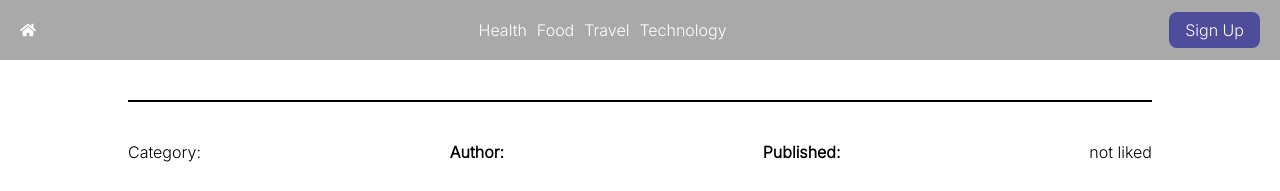
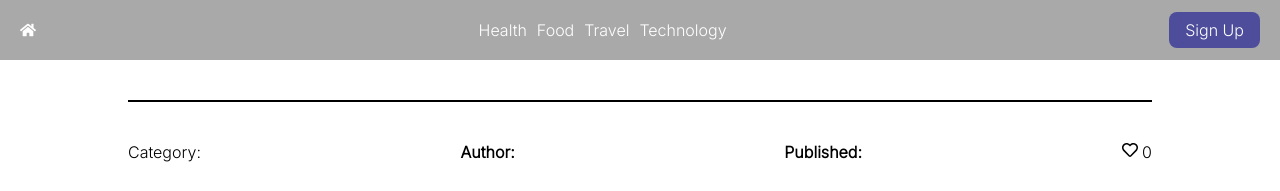
Before and after one commit to 1uckyswish/TheNetwork-Firebase-React, a React (Vite) app: page /ArticleDetails/1 in a window 1280 px wide. Shown: the top 191 px of the page. Built offline with nearby package versions, Linux system fonts and the light colour scheme; no server answers; the database is empty.

Commit message:
added count like feature and database

```diff
--- a/src/Components/Likes/Likes.jsx
+++ b/src/Components/Likes/Likes.jsx
@@ -1,16 +1,100 @@
-import {useState}from 'react';
+import {useState, useEffect}from 'react';
 import "./Likes.css";
+import { FaHeart, FaRegHeart} from "react-icons/fa";
+import { useAuthState } from 'react-firebase-hooks/auth';
+import { auth, db} from '../../Config/firebaseConfig';
+import { collection, addDoc, getDocs, query, where, doc, deleteDoc } from 'firebase/firestore';
 
 function Likes({articleId}) {
-    const [isLiked, SetIsLiked] = useState(false);
+    const [isLiked, setIsLiked] = useState(false);
+     const likesRef = collection(db, 'Likes');
+    const [user] = useAuthState(auth);
+    const [likeCount, setLikeCount] = useState(0);
+
+    useEffect(()=>{
+        //* did this user like this article???
+        //*need the collection first
+        // const likesRef = collection(db, 'Likes');
+        //* check if user is logged in
+        if(user){
+            //* make query to see if we liked this ArticleCard
+            const q = query(likesRef, where("articleId", "==", articleId), where('userId','==', user?.uid));
+
+            //* look for a matching document
+            getDocs(q, likesRef).then((res)=>{
+                //* is there a match?
+                if(res.size > 0){
+                    setIsLiked(true);
+                }
+            })
+            .catch((error)=>console.log(error));
+        }else{
+            setIsLiked(false);
+        }
+    },[user]);
+
+    useEffect(()=>{
+        //* find out count for this article
+        //* make a query to count likes
+        const q2 = query(likesRef, where("articleId", "==", articleId));
+        //* look for matching documents
+        getDocs(q2, likesRef).then((res)=>{
+            setLikeCount(res.size);
+        })
+        .catch((error)=>console.log(error));
+    },[isLiked]);
+
+
+    const handleLike = ()=>{
+        if(user){
+            //* a ref to likes collection
+            //* will create a collection if doesnt exist
+            // const likesRef = collection(db, 'Likes');
+            //* adding a doc with article id and user id
+            addDoc(likesRef, {
+                userId: user?.uid,
+                articleId: articleId,
+            }).then((res)=>{
+                //dont need the response
+                //want to show the liked icon
+                setIsLiked(true);
+            }).catch((error)=>console.error(error));
+        }
+    };
+
+    const handleUnlike = ()=>{
+        if(user){
+            console.log("user", user?.uid, articleId)
+            //* need to find document with article id and userid to get its document id
+            const likesRef = collection(db, "Likes");
+            //* setup query to find out id of article id and delete
+            const q = query(likesRef, where("articleId", "==", articleId), where('userId','==', user?.uid));
+
+            //* get match
+            getDocs(q, likesRef).then((result)=>{
+                console.log(result.size)
+                console.log(result.docs[0].id)
+                const likedId = result.docs[0].id;
+                //delete doc
+                deleteDoc(doc(db, 'Likes', likedId))
+                .then((res)=>{
+                    setIsLiked(false);
+                })
+                . catch((error)=>console.log(error));
+            })
+            .catch((error)=> console.error(error));
+        }
+    };
+
   return (
     <div>
       {
         isLiked?
-        "liked"
+        <FaHeart onClick={handleUnlike}/>
         :
-        "not liked"
+        <FaRegHeart onClick={handleLike}/>
       }
+      <span> {likeCount}</span>
     </div>
   )
 }
```
